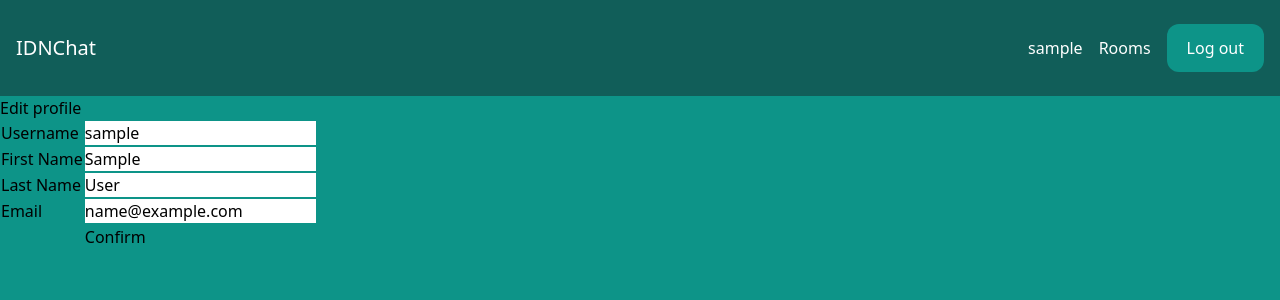
After one commit to IvanDamNation/E6_simple_chat, a Django app: page /account/edit/ in a window 1280 px wide. The commit adds this page. Shown: the top 300 px of the page. Run offline with Django 4.2, Linux system fonts and the light colour scheme; the visitor is signed in with stand-in values (Sample User, id 1); parts of the project's set-up code (start-up, migrations or seed data) failed here and were passed over; some libraries are stand-ins or nearby versions.

Commit message:
Add personal page avatar and basic edit info

```diff
--- a/Django_JS_Chat/settings.py
+++ b/Django_JS_Chat/settings.py
@@ -134,6 +134,10 @@ USE_TZ = True
 # https://docs.djangoproject.com/en/4.1/howto/static-files/
 
 STATIC_URL = 'static/'
+STATIC_ROOT = os.path.join(BASE_DIR, 'static')
+STATICFILES_DIRS = [
+    os.path.join(BASE_DIR, 'static/files/'),
+]
 
 MEDIA_ROOT = os.path.join(BASE_DIR, 'media')
 MEDIA_URL = '/media/'
--- a/Django_JS_Chat/urls.py
+++ b/Django_JS_Chat/urls.py
@@ -13,6 +13,8 @@ Including another URLconf
     1. Import the include() function: from django.urls import include, path
     2. Add a URL to urlpatterns:  path('blog/', include('blog.urls'))
 """
+from django.conf import settings
+from django.conf.urls.static import static
 from django.contrib import admin
 from django.urls import path, include
 
@@ -22,3 +24,6 @@ urlpatterns = [
     path('account/', include('usersaccounts.urls')),
     path('admin/', admin.site.urls),
 ]
+
+if settings.DEBUG:
+    urlpatterns += static(settings.MEDIA_URL, document_root=settings.MEDIA_ROOT)
--- a/core/templates/core/login.html
+++ b/core/templates/core/login.html
@@ -11,7 +11,7 @@
     {% csrf_token %}
 
     <div class="mb-5">
-        <label class="text-white">Username</label>
+        <label class="text-white">Login</label>
         <input type="text" name="username" class="w-full mt-2 px-4 py-2 rounded-xl">
     </div>
     <div class="mb-5">
--- a/room/templates/room/room.html
+++ b/room/templates/room/room.html
@@ -10,10 +10,13 @@
 <div class="lg:w-2/4 mx-4 lg:mx-auto p-4 bg-white rounded-xl">
     <div class="chat-messages space-y-3" id="chat-messages">
         {% for message in messages %}
+        <div class="flex items-center space-x-4">
+            <img src="{{ message.user.chatuser.avatar }}" alt="{{ message.user.chatuser.chat_username }}">
             <div class="p-4 bg-gray-200 rounded-xl">
-                <p class="font-semibold">{{ message.user.chatuser.chat_username}}</p>
+                <p class="font-semibold">{{ message.user.chatuser.chat_username }}</p>
                 <p>{{ message.content }}</p>
             </div>
+        </div>
         {% endfor %}
     </div>
 </div>
--- a/usersaccounts/forms.py
+++ b/usersaccounts/forms.py
@@ -1,4 +1,5 @@
 from django import forms
+from django.contrib.auth.models import User
 
 from .models import ChatUser
 
@@ -7,3 +8,14 @@ class ChatUserForm(forms.ModelForm):
     class Meta:
         model = ChatUser
         fields = ('avatar', 'chat_username')
+
+
+class UserFormUpd(forms.ModelForm):
+    class Meta:
+        model = User
+        fields = (
+            'username',
+            'first_name',
+            'last_name',
+            'email',
+        )
--- a/usersaccounts/models.py
+++ b/usersaccounts/models.py
@@ -5,7 +5,8 @@ from django.db import models
 class ChatUser(models.Model):
     user = models.OneToOneField(User, null=True, on_delete=models.CASCADE)
     chat_username = models.CharField(max_length=32, blank=True, verbose_name='chat_username')
-    avatar = models.ImageField(upload_to='photos/%Y/%m/%d/', verbose_name='avatar', blank=True)
+    avatar = models.ImageField(upload_to='photos/%Y/%m/%d/', verbose_name='avatar', blank=True, null=True)
+    about = models.TextField(default='No info provided by user', max_length=510, blank=True)
 
     def __str__(self):
         return '{}'.format(self.user.username)
--- /dev/null
+++ b/usersaccounts/templates/usersaccounts/user_edit.html
@@ -0,0 +1,36 @@
+{% extends 'core/base.html' %}
+
+{% block title %}Edit user info | {% endblock %}
+
+{% block content %}
+<h2> Edit profile </h2>
+<div align="left">
+    <form method="post">
+        {% csrf_token %}
+        <table>
+            <tr>
+                <td>Username</td>
+                <td>{{ form.username }}</td>
+            </tr>
+            <tr>
+                <td>First Name</td>
+                <td>{{ form.first_name }}</td>
+            </tr>
+            <tr>
+                <td>Last Name</td>
+                <td>{{ form.last_name }}</td>
+            </tr>
+            <tr>
+                <td>Email</td>
+                <td>{{ form.email }}</td>
+            </tr>
+            <tr>
+                <td></td>
+                <td>
+                    <input type="submit" value="Confirm">
+                </td>
+            </tr>
+        </table>
+    </form>
+</div>
+{% endblock content %}
--- a/usersaccounts/urls.py
+++ b/usersaccounts/urls.py
@@ -1,7 +1,8 @@
 from django.urls import path
 
-from .views import personal_page_view
+from .views import personal_page_view, ChatUserUpdateView
 
 urlpatterns = [
     path('profile/', personal_page_view, name='profile'),
+    path('edit/', ChatUserUpdateView.as_view(), name='edit_profile'),
 ]
--- a/usersaccounts/views.py
+++ b/usersaccounts/views.py
@@ -1,5 +1,17 @@
+from django.contrib.auth.mixins import LoginRequiredMixin
 from django.shortcuts import render
-from .forms import ChatUserForm
+from django.views.generic import UpdateView
+
+from .forms import ChatUserForm, UserFormUpd
+
+
+class ChatUserUpdateView(LoginRequiredMixin, UpdateView):
+    template_name = 'usersaccounts/user_edit.html'
+    form_class = UserFormUpd
+    success_url = '/'
+
+    def get_object(self, **kwargs):
+        return self.request.user
 
 
 def personal_page_view(request):
```
Also changed, not shown: usersaccounts/templates/usersaccounts/personal_page.html (+44 -17 lines), usersaccounts/migrations/0001_initial.py, 1 other file.
